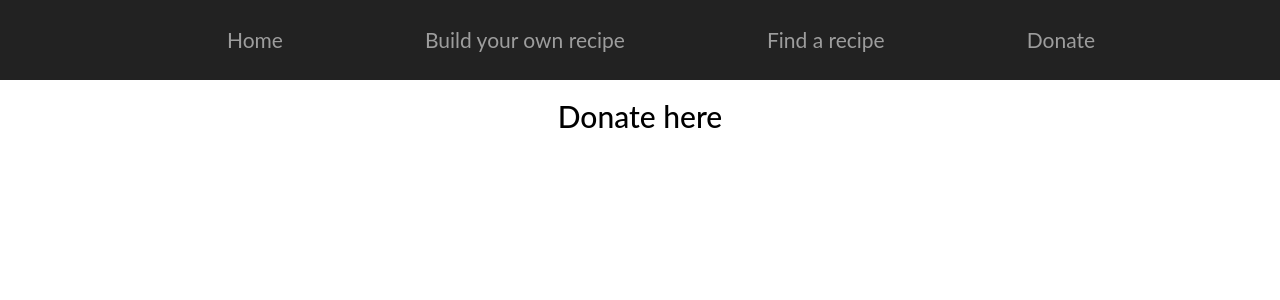
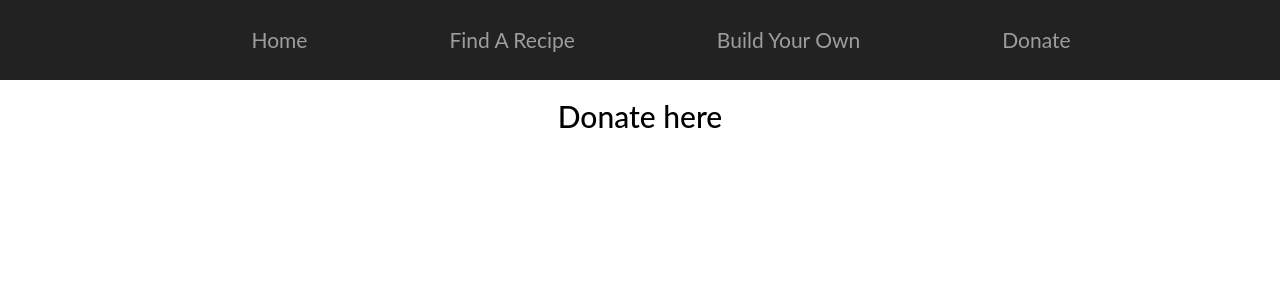
Before and after one commit to psward/hackUTA, a React (Create React App) app: page /donate in a window 1280 px wide. Shown: the top 300 px of the page. Built offline with nearby package versions, Linux system fonts and the light colour scheme.

Commit message:
Moved search bar - todo: search functionality

```diff
--- a/src/App.js
+++ b/src/App.js
@@ -1,6 +1,5 @@
 import React, { Component } from 'react';
 import './App.css';
-import SearchField from './SearchField';
 import HeaderBar from './HeaderBar';
 import {
     BrowserRouter as Router,
@@ -39,8 +38,8 @@ class App extends Component {
           <div>
             <ul className="App-header">
               <lu><Link to="/">Home</Link></lu>
-              <lu><Link to="/items">Build your own recipe</Link></lu>
-              <lu><Link to="/recipes">Find a recipe</Link></lu>
+              <lu><Link to="/recipes">Find A Recipe</Link></lu>
+              <lu><Link to="/items">Build Your Own</Link></lu>
               <lu><Link to="/donate">Donate</Link></lu>
             </ul>
 
--- a/src/Recipes.js
+++ b/src/Recipes.js
@@ -1,8 +1,12 @@
 import React from  'react';
+import SearchField from './SearchField';
 import './Recipes.css';
 
 const Recipes = () => (
     <div>
+    <SearchField
+       handleButtonClick = {this.handleButtonClick}
+       handleUserInput = {this.handleUserInput}/>
         <h2>Recipes</h2>
         <div>
             <h3>Chicken Alfredo</h3>
```
